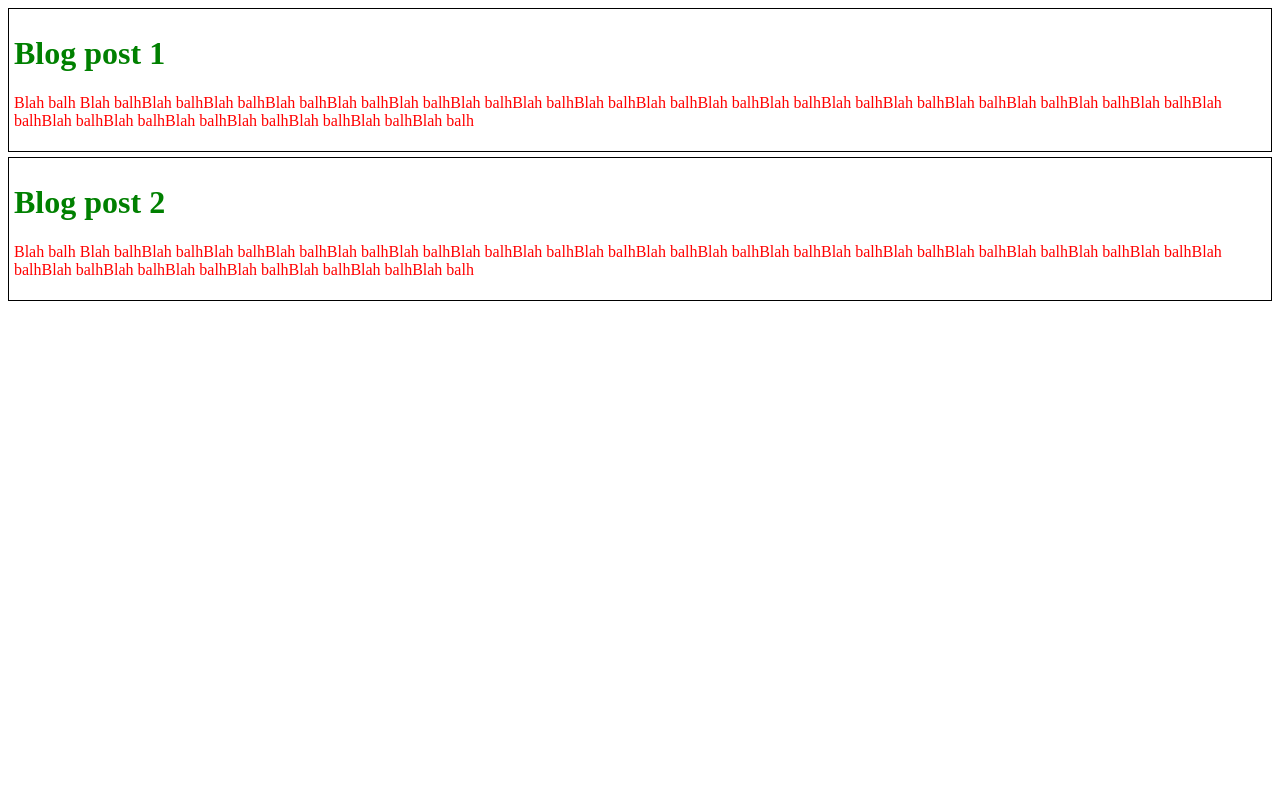
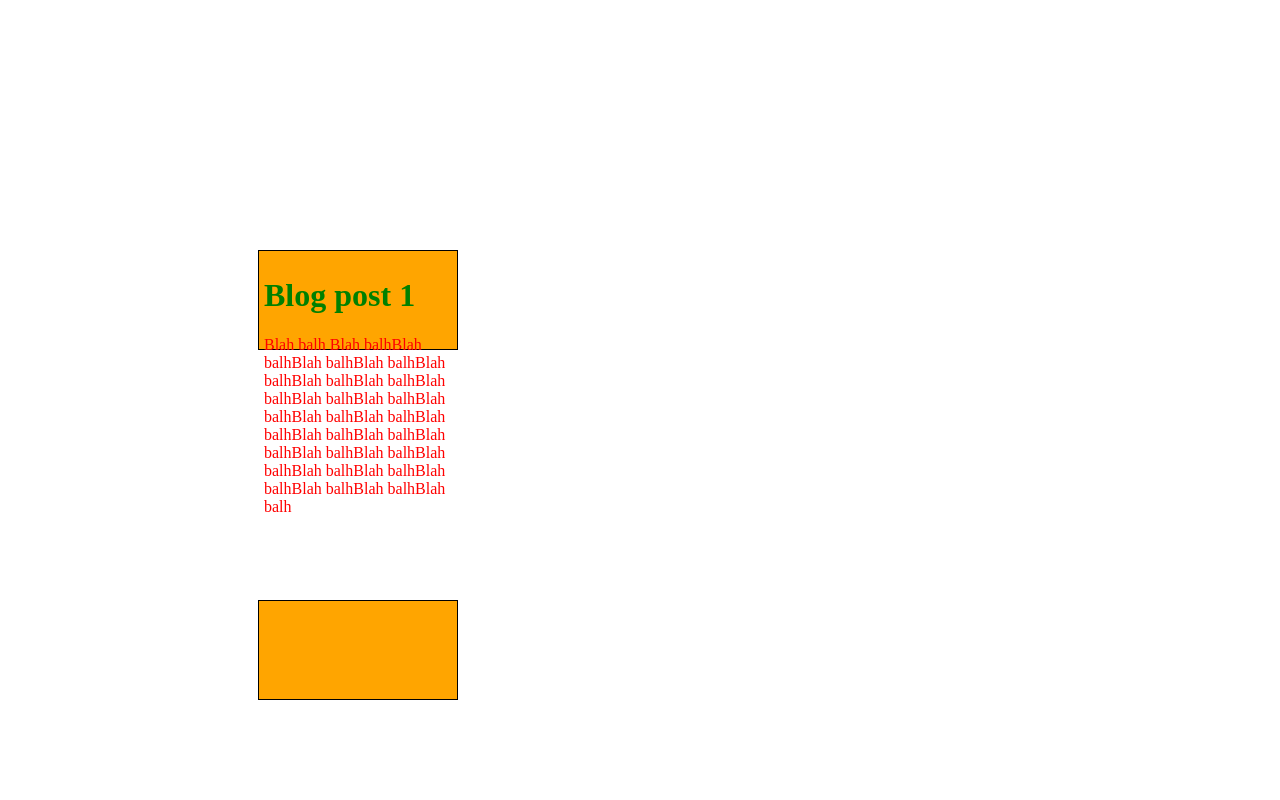
Before and after one commit to johnstaffo/FrontEndWebDevelopmentPluralsight, a plain HTML site: page index.html in a window 1280 px wide. Shown: the top 800 px of the page. Drawn offline with Linux system fonts and the light colour scheme.

Commit message:
Initial commit

```diff
--- a/mystyle.css
+++ b/mystyle.css
@@ -18,3 +18,16 @@ p {
     margin-bottom: 5px;
     padding: 5px;
 }
+
+div {
+    height: 100px;
+    width: 200px;
+    border: 2px solid red;
+    background-color: orange;
+    margin: 250px;
+    padding-top: 50px;
+}
+
+* {
+    box-sizing: border-box;
+}
```
Also changed, not shown: index2.html (added, +13 -0 lines).
